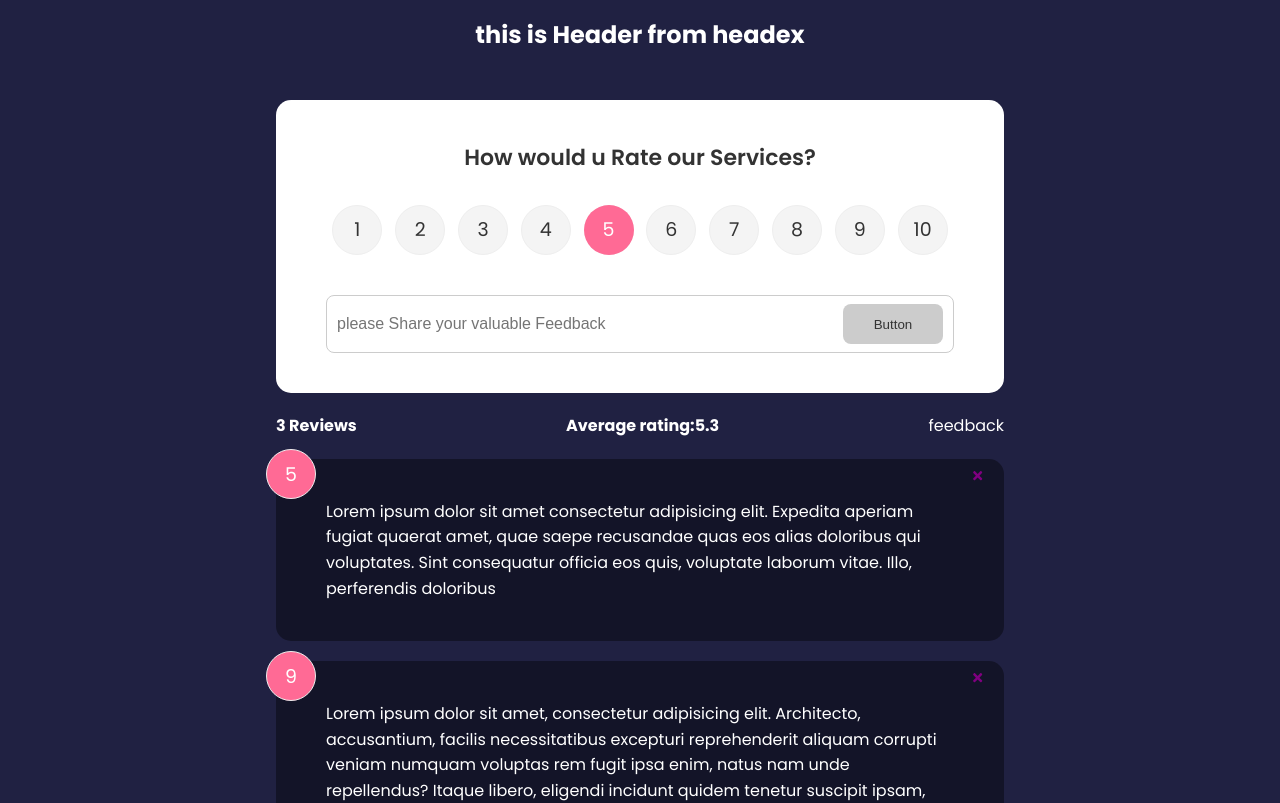
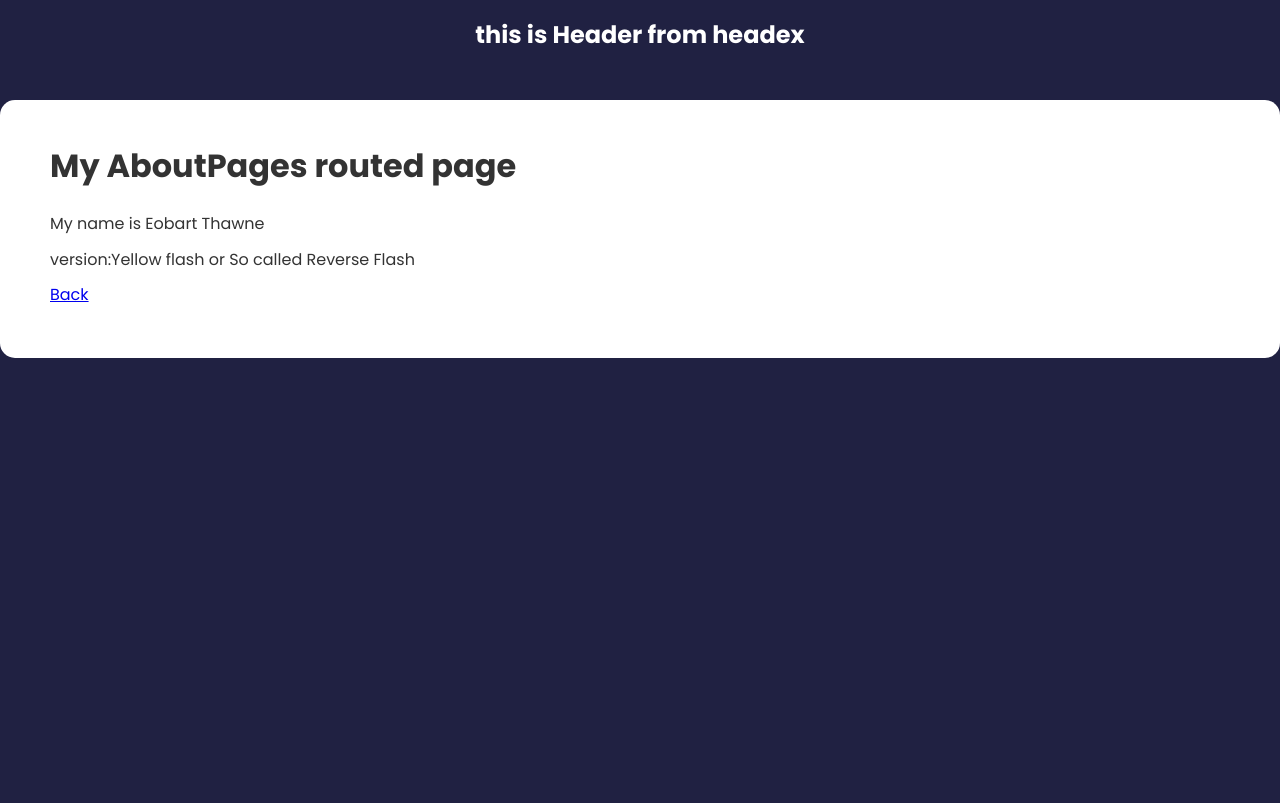
Before and after one commit to saurabh6893/FeedbackApp--ReactJs, a React (Create React App) app: page /about in a window 1280 px wide. Shown: the top 803 px of the page. Built offline with nearby package versions, Linux system fonts and the light colour scheme.

Commit message:
added routes and neccassary refactoring for router v6

```diff
--- a/package.json
+++ b/package.json
@@ -10,6 +10,7 @@
     "react": "^18.0.0",
     "react-dom": "^18.0.0",
     "react-icons": "^4.3.1",
+    "react-router-dom": "^6.3.0",
     "react-scripts": "5.0.1",
     "uuid": "^8.3.2",
     "web-vitals": "^2.1.4"
--- a/src/App.js
+++ b/src/App.js
@@ -3,8 +3,10 @@ import FeedbackList from './Components/FeedbackList'
 import FeedbackStats from './Components/FeedbackStats'
 import FeedbackForm from './Components/FeedbackForm'
 import { v4 as uuidv4 } from 'uuid'
+import { BrowserRouter as Router, Route, Routes } from 'react-router-dom'
 import FeedbackData from './Data/FeedbackData'
 import { useState } from 'react'
+import AboutPages from './Pages/AboutPages'
 
 function App() {
   const [feedback, setFeedback] = useState(FeedbackData)
@@ -20,14 +22,28 @@ function App() {
   }
 
   return (
-    <>
+    <Router>
       <Headex />
-      <div className='container'>
-        <FeedbackForm handleAdd={addFeedback} />
-        <FeedbackStats feedback={feedback} />
-        <FeedbackList feedback={feedback} handleDelete={deleteFeedback} />
-      </div>
-    </>
+      <Routes>
+        <Route
+          exact
+          path='/'
+          element={
+            <>
+              <div className='container'>
+                <FeedbackForm handleAdd={addFeedback} />
+                <FeedbackStats feedback={feedback} />
+                <FeedbackList
+                  feedback={feedback}
+                  handleDelete={deleteFeedback}
+                />
+              </div>
+            </>
+          }
+        ></Route>
+        <Route path='/about' element={<AboutPages />} />
+      </Routes>
+    </Router>
   )
 }
 
--- a/src/Components/FeedbackList.jsx
+++ b/src/Components/FeedbackList.jsx
@@ -1,40 +1,35 @@
 import React from 'react'
 import FeedbackItem from './FeedbackItem'
-import { motion, AnimatePresence } from 'framer-motion'
+// import { motion, AnimatePresence } from 'framer-motion'
 
 function FeedbackList({ feedback, handleDelete }) {
   if (!feedback || feedback.length === 0) {
     return <p>Nothing Yet</p>
   }
-
   return (
     <div className='feedback-list'>
-      <AnimatePresence>
-        {feedback.map((item) => (
-          <motion.div
-            key={item.id}
-            initial={{ opacity: 0 }}
-            animate={{ opacity: 1 }}
-            exit={{ opacity: 0 }}
-          >
-            <FeedbackItem
-              key={item.id}
-              item={item}
-              handleDelete={handleDelete}
-            />
-          </motion.div>
-        ))}
-      </AnimatePresence>
+      {feedback.map((item) => (
+        <FeedbackItem key={item.id} item={item} handleDelete={handleDelete} />
+      ))}
     </div>
   )
-  //below//
-  //   (
+  // return (
   //   <div className='feedback-list'>
+  //     {/* <AnimatePresence> */}
   //     {feedback.map((item) => (
-  //       <FeedbackItem key={item.id} item={item} handleDelete={handleDelete} />
+  //       <motion.div
+  //         key={item.id}
+  //         initial={{ opacity: 0 }}
+  //         animate={{ opacity: 1 }}
+  //         exit={{ opacity: 0 }}
+  //       >
+  //         <FeedbackItem key={item.id} item={item} handleDelete={handleDelete} />
+  //       </motion.div>
   //     ))}
+  //     {/* </AnimatePresence> */}
   //   </div>
   // )
+  //below//
 }
 
 export default FeedbackList
--- a/src/Components/Shared/Card.jsx
+++ b/src/Components/Shared/Card.jsx
@@ -1,4 +1,3 @@
-import { FaTimes } from 'react-icons/fa'
 import React from 'react'
 
 function Card({ children, reverse }) {
--- /dev/null
+++ b/src/Pages/AboutPages.jsx
@@ -0,0 +1,19 @@
+import React from 'react'
+import Card from '../Components/Shared/Card'
+
+function AboutPages() {
+  return (
+    <Card>
+      <div className='about'>
+        <h1>My AboutPages routed page</h1>
+        <p>My name is Eobart Thawne</p>
+        <p>version:Yellow flash or So called Reverse Flash</p>
+        <p>
+          <a href='/'>Back</a>
+        </p>
+      </div>
+    </Card>
+  )
+}
+
+export default AboutPages
```
Also changed, not shown: 1 other file (tests, documents, lock files or other folders).
